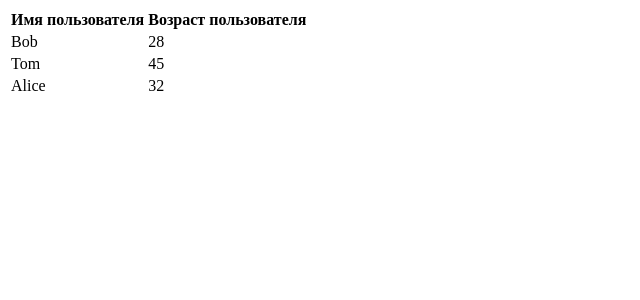
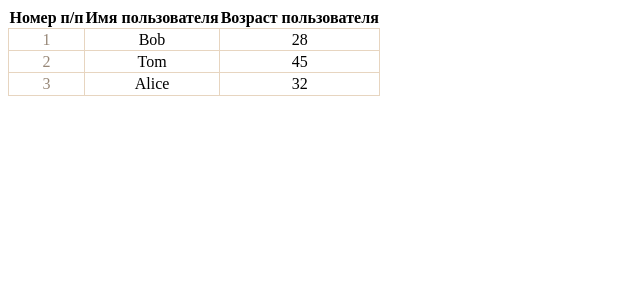
Before and after one commit to DVLaiger/Birthday-beta, an Angular app: page / in a window 1280 px wide. Shown: the top 300 px of the page, without its empty margins (0-640 px from the left). Built offline with nearby package versions, Linux system fonts and the light colour scheme.

Commit message:
2 files modified

```diff
--- a/src/app/app.component.css
+++ b/src/app/app.component.css
@@ -1,3 +1,23 @@
 p {
   font-family: Lato;
 }
+
+.demotable {
+  border-collapse: collapse;
+  counter-reset: schetchik;  /* счётчик с названием "schetchik" работает в рамках класса .demotable */
+  text-align: center;
+}
+.demotable tr {
+  counter-increment: schetchik;  /* при встрече тега tr счётчик с названием "schetchik" увеличивается на единицу */
+  }
+.demotable td,
+.demotable tr:before {
+  padding: .1em .5em;
+  border: 1px solid #E7D5C0;
+}
+.demotable tr:before {
+  content: counter(schetchik);  /* значение счётчика с названием "schetchik" записывается в первую клетку строки */
+  display: table-cell;
+  vertical-align: middle;
+  color: #978777;
+}
--- a/src/app/app.component.html
+++ b/src/app/app.component.html
@@ -1,11 +1,9 @@
-<table>
-  <tr>
+<table class="demotable">
+    <th> Номер п/п</th>
     <th> Имя пользователя</th>
     <th> Возраст пользователя</th>
-  </tr>
   <tr *ngFor = "let user of users">
     <td> {{user?.name}}</td>
-    <td>{{user?.age}}</td>
+    <td> {{user?.age}}</td>
   </tr>
-
 </table>
```
